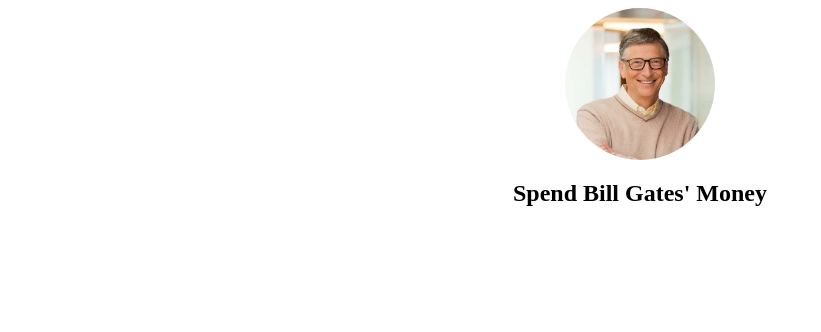
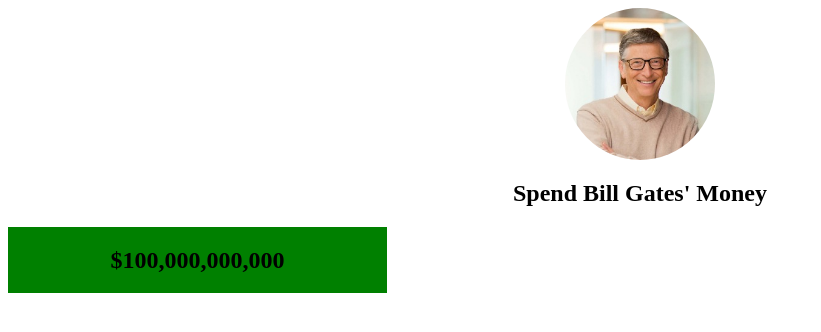
Before and after one commit to omar-yusuf-onalan/bill-gates, a React (Vite) app: page / in a window 1280 px wide. Shown: the top 332 px of the page, without its empty margins (0-821 px from the left). Built offline with nearby package versions, Linux system fonts and the light colour scheme.

Commit message:
Update App.tsx

```diff
--- a/src/App.tsx
+++ b/src/App.tsx
@@ -1,13 +1,16 @@
-import './App.css'
-import Profile from './Component/Profile/Profile.tsx'
+import "./App.css";
+import MoneyBar from "./Component/MoneyBar/MoneyBar.tsx";
+import Profile from "./Component/Profile/Profile.tsx";
 
 function App() {
-
-  return (
-    <>
-      <Profile></Profile>
-    </>
-  )
+    return (
+        <>
+            <div className="app-container">
+                <Profile></Profile>
+                <MoneyBar></MoneyBar>
+            </div>
+        </>
+    );
 }
 
-export default App
+export default App;
```
